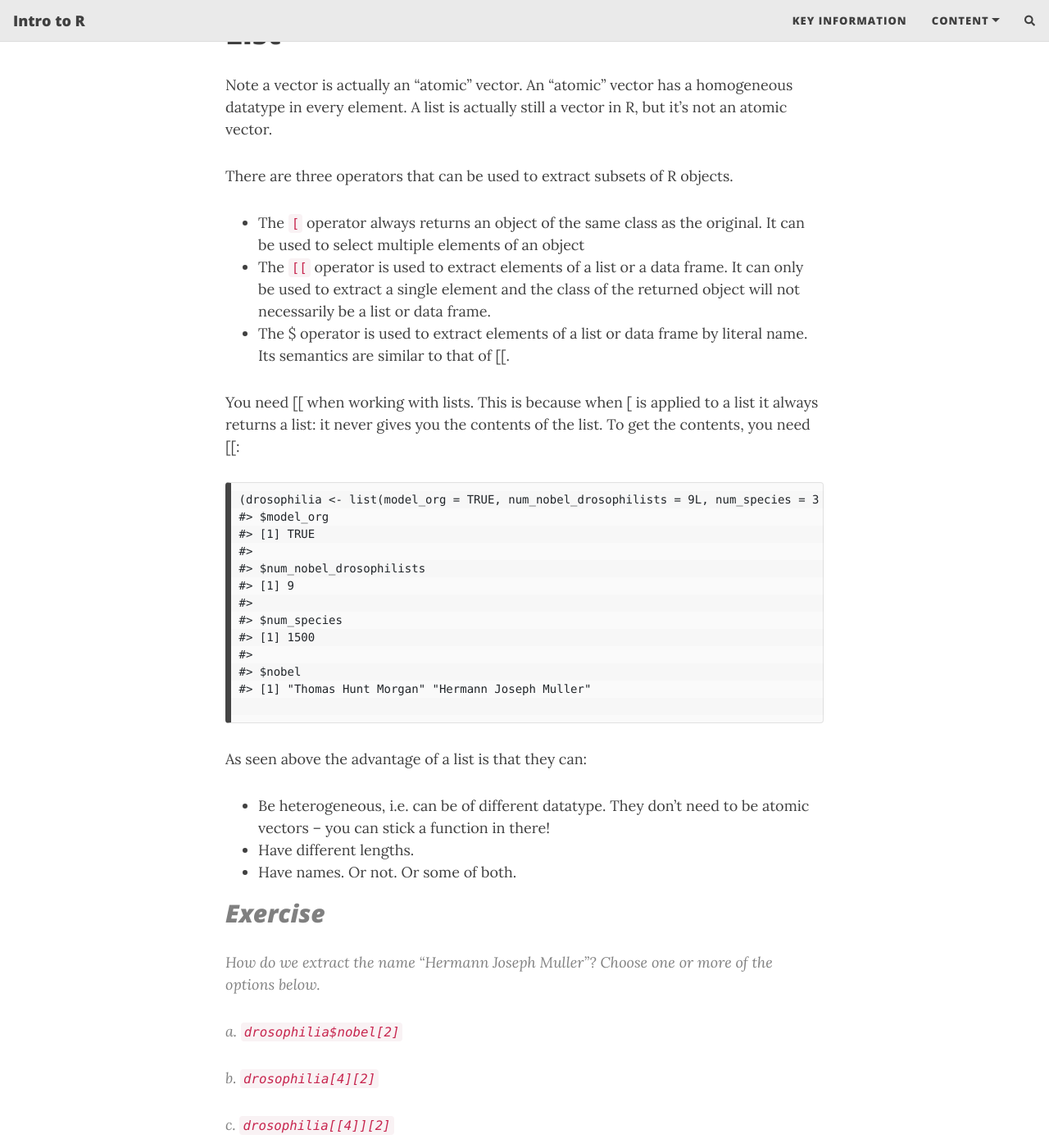
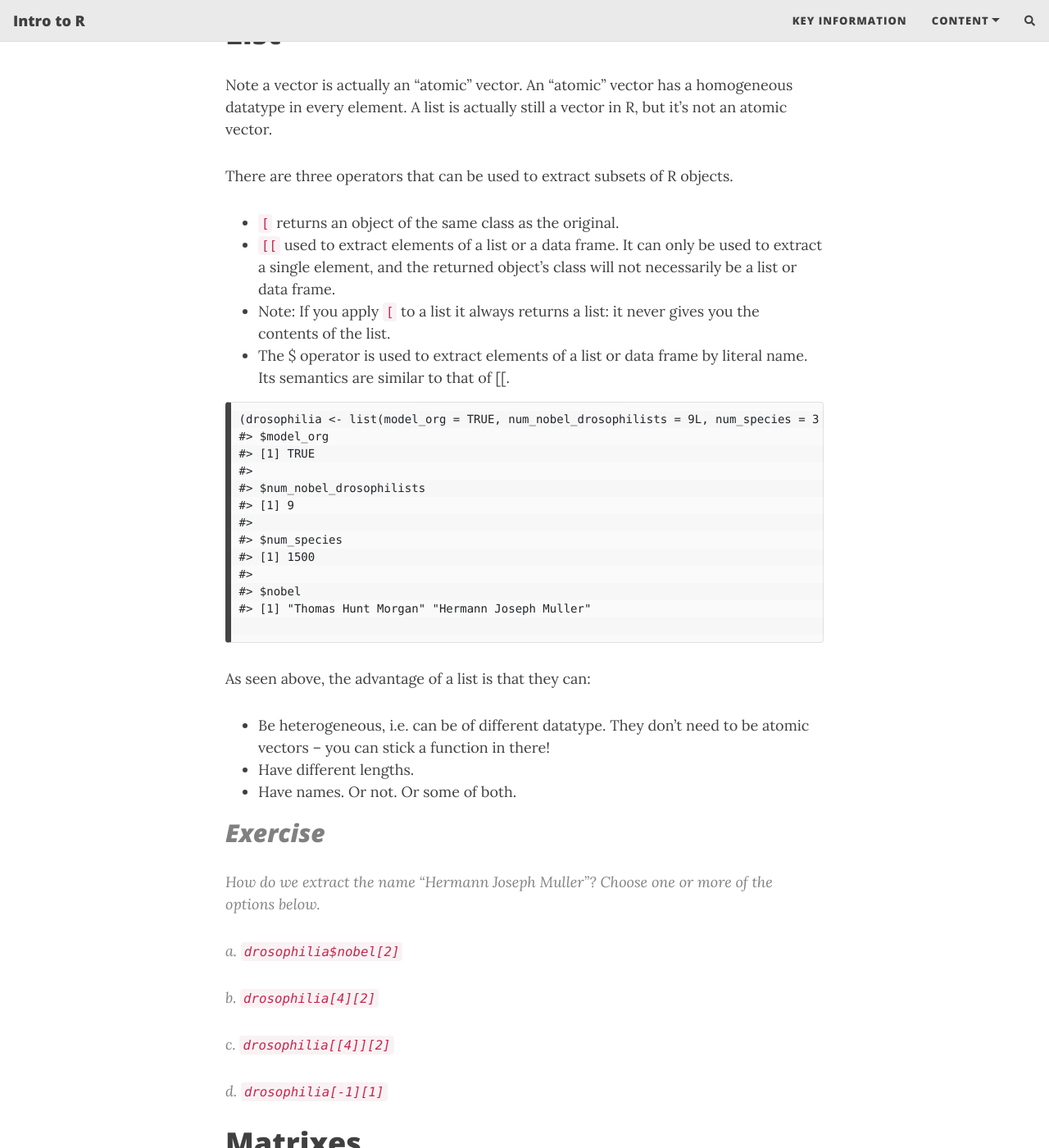
Before and after one commit to theheking/intro-to-r, a Jekyll site: the page built from content/2_datatypes.md, in a window 1280 px wide and 1400 px high, scrolled down 4703 px. Shown: the whole window at 82% size. Built offline with Jekyll 4.4.1, drawn with Linux system fonts in a browser that asks for light colours; nearby versions of some CDN libraries; comment, search, counter and statistics services are not loaded; some of the changed text lies outside the part shown.

Commit message:
Update 2_datatypes.md

````diff
--- a/content/2_datatypes.md
+++ b/content/2_datatypes.md
@@ -183,11 +183,11 @@ A list is actually still a vector in R, but it’s not an atomic vector.
 
 There are three operators that can be used to extract subsets of R objects.
 
-- The `[` operator always returns an object of the same class as the original. It can be used to select multiple elements of an object
-- The `[[` operator is used to extract elements of a list or a data frame. It can only be used to extract a single element and the class of the returned object will not necessarily be a list or data frame.
+- `[` returns an object of the same class as the original.
+- `[[` used to extract elements of a list or a data frame. It can only be used to extract a single element, and the returned object's class will not necessarily be a list or data frame.
+-  Note: If you apply `[` to a list it always returns a list: it never gives you the contents of the list.
 - The $ operator is used to extract elements of a list or data frame by literal name. Its semantics are similar to that of [[.
 
-You need [[ when working with lists. This is because when [ is applied to a list it always returns a list: it never gives you the contents of the list. To get the contents, you need [[:
 
 
 ```
@@ -206,7 +206,7 @@
 
 ```
 
-As seen above the advantage of a list is that they can:
+As seen above, the advantage of a list is that they can:
 - Be heterogeneous, i.e. can be of different datatype. They don’t need to be atomic vectors – you can stick a function in there!
 - Have different lengths.
 - Have names. Or not. Or some of both.
````
Also changed, not shown: other parts of content/2_datatypes.md (+4 -2 lines).
